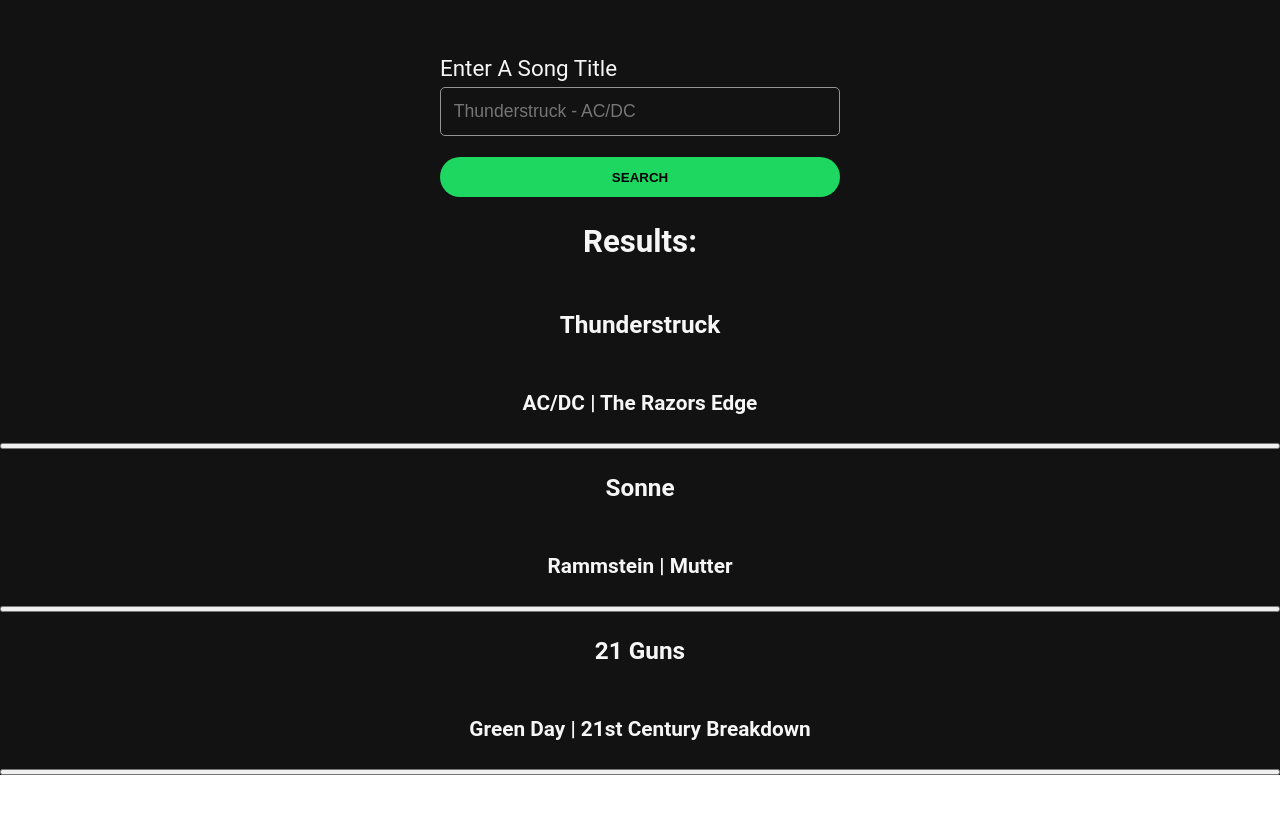
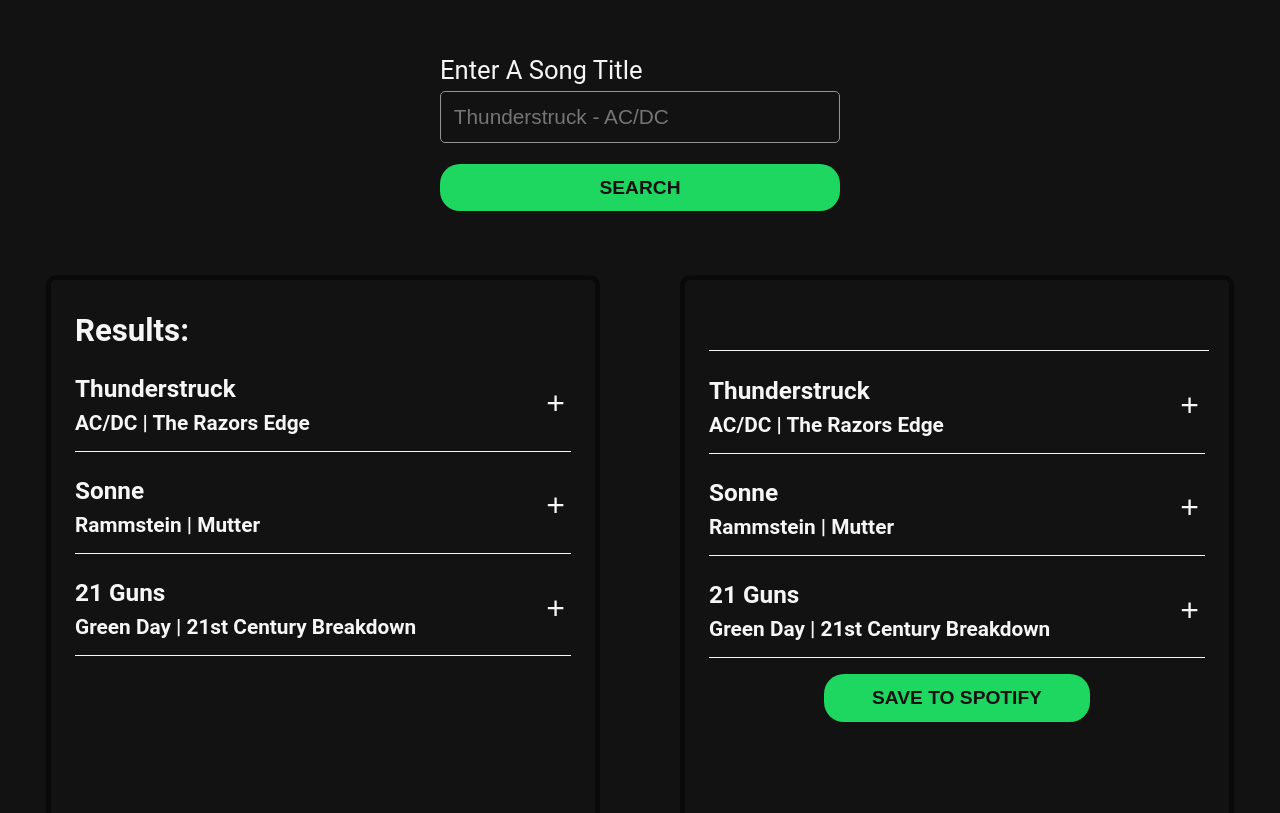
Before and after one commit to dkhatkin/JammingApp, a React (Create React App) app: page / in a window 1280 px wide. Shown: the part 105-918 px from the top of the page. Before the commit the page ends 880 px from the top, so only its background shows below. Built offline with nearby package versions, Linux system fonts and the light colour scheme.

Commit message:
add style for most of the components hard coded

```diff
--- a/src/components/App/App.css
+++ b/src/components/App/App.css
@@ -8,3 +8,9 @@
   background-color: #121212;
   min-height: 100vh;
 }
+.ResultsPlaylist{
+  display: flex;
+  justify-content: center;
+  column-gap: 5rem;
+
+}
--- a/src/components/App/App.js
+++ b/src/components/App/App.js
@@ -2,12 +2,22 @@
 import SearchForm from '../SearchForm/SearchForm';
 import Track from "../Track/Track";
 import SearchResults from '../SearchResults/SearchResults';
+import Playlist from '../Playlist/Playlist';
 function App() {
+  const songs = [
+    { artist: 'AC/DC', title: 'Thunderstruck', album: "The Razors Edge" },
+    { artist: 'Rammstein', title: 'Sonne', album: "Mutter" },
+    { artist: 'Green Day', title: '21 Guns', album: "21st Century Breakdown" },
+  ]
   return (
     <div className="App">
       <main className="main">
         <SearchForm/>
-        <SearchResults/>
+        <div className="ResultsPlaylist">
+        <SearchResults songs={songs}/>
+        <Playlist songs={songs}/>
+        </div>
+
       </main>
     </div>
   );
--- /dev/null
+++ b/src/components/Playlist/Playlist.css
@@ -0,0 +1,35 @@
+.Playlist {
+  max-width: 31rem;
+  width: 100%;
+  text-align: left;
+  border: 5px solid #090909;
+  border-radius: 10px;
+  padding: 2rem 1.5rem 6rem;
+}
+.PlaylistName{
+    background-color: transparent;
+    color: #f6f6f6;
+    border: none;
+    border-bottom: 1px solid #f6f6f6;
+    width: 100%;
+    font-size: 1.95rem;
+    font-weight: 700;
+}
+.PlaylistName:focus{
+    outline: none;
+}
+.PlaylistSongs{
+    margin-bottom: 1rem;
+}
+.PlaylistButton{
+    padding: 0.8rem 3rem;
+    border-radius: 20px;
+    background-color: #1ed760;
+    border: none;
+    color: #121212;
+    font-weight: 700;
+    cursor: pointer;
+    font-size: 1.2rem;
+    margin: 0 auto;
+    display: block;
+}
--- a/src/components/Playlist/Playlist.js
+++ b/src/components/Playlist/Playlist.js
@@ -0,0 +1,23 @@
+import React from "react";
+import "./Playlist.css";
+import Track from "../Track/Track";
+import SearchResults from "../SearchResults/SearchResults";
+function Playlist (props) {
+    const songs = props.songs;
+    return (
+        <div className="Playlist">
+      <input className="PlaylistName"/>
+      <div className="PlaylistSongs">
+        {
+          songs.map((track, index) => {
+            return (
+              <Track key={index} track={track}/>
+            )
+          })
+        }
+      </div>
+      <button className="PlaylistButton">SAVE TO SPOTIFY</button>
+    </div>
+    )
+}
+export default Playlist;
--- a/src/components/SearchForm/SearchForm.css
+++ b/src/components/SearchForm/SearchForm.css
@@ -4,15 +4,16 @@
     max-width: 25rem;
     margin: 0 auto;
     padding-top: 20vh;
+    margin-bottom: 4rem;
 }
 .SearchLabel{
     text-align: left;
     margin-bottom: 0.4rem;
-    font-size: 1.4rem;
+    font-size: 1.6rem;
 }
 .SearchBar{
     padding: 0.8rem;
-    font-size: 1.1rem;
+    font-size: 1.3rem;
     border: 1px solid #939393;
     border-radius: 5px;
     background-color: transparent;
@@ -27,7 +28,8 @@
     border-radius: 20px;
     background-color: #1ed760;
     border: none;
-    color: #000;
+    color: #121212;
     font-weight: 700;
     cursor: pointer;
+    font-size: 1.2rem;
 }
--- a/src/components/SearchResults/SearchResults.css
+++ b/src/components/SearchResults/SearchResults.css
@@ -0,0 +1,11 @@
+.SearchResults {
+  max-width: 31rem;
+  width: 100%;
+  text-align: left;
+  border: 5px solid #090909;
+  border-radius: 10px;
+  padding: 2rem 1.5rem 6rem;
+}
+.SearchTitle {
+  margin: 0;
+}
--- a/src/components/SearchResults/SearchResults.js
+++ b/src/components/SearchResults/SearchResults.js
@@ -1,18 +1,14 @@
 import React from "react";
 import Track from "../Track/Track";
+import "./SearchResults.css"
+function SearchResults(props) {
 
-function SearchResults(props) {
-  const songs = [
-    { artist: 'AC/DC', title: 'Thunderstruck', album: "The Razors Edge" },
-    { artist: 'Rammstein', title: 'Sonne', album: "Mutter" },
-    { artist: 'Green Day', title: '21 Guns', album: "21st Century Breakdown" },
-  ]
   return (
     <div className="SearchResults">
-      <h2>Results: </h2>
+      <h2 className="SearchTitle">Results: </h2>
       <div className="TrackList">
         {
-          songs.map((track, index) => {
+          props.songs.map((track, index) => {
             return (
               <Track key={index} track={track}/>
             )
--- a/src/components/Track/Track.css
+++ b/src/components/Track/Track.css
@@ -1,8 +1,27 @@
-.Track {
+.Track{
+    border-bottom: 1.5px solid #f6f6f6;
+    display: flex;
+    align-items: center;
+    justify-content: space-between;
+}
+.TrackInfo {
     display: flex;
     flex-direction: column;
-
+    margin-bottom: 1rem;
 }
 .TrackName{
     width: 100%;
+    margin-bottom: 0.5rem;
 }
+.TrackArtistAlbum{
+    margin: 0;
+}
+.TrackButton{
+    max-width: 2rem;
+    max-height: 2rem;
+    font-size: 2rem;
+    border: none;
+    background-color: transparent;
+    color: #f6f6f6;
+    cursor: pointer;
+}
--- a/src/components/Track/Track.js
+++ b/src/components/Track/Track.js
@@ -1,14 +1,16 @@
 import React from "react";
-import "./Track.css"
-function Track (props) {
-    return (
-
-        <div className="Track">
-            <h3 className="TrackName">{props.track.title}</h3>
-            <h4 className="TrackArtistAlbum">{props.track.artist} | {props.track.album}</h4>
-
-            <button></button>
-        </div>
-    )
+import "./Track.css";
+function Track(props) {
+  return (
+    <div className="Track">
+      <div className="TrackInfo">
+        <h3 className="TrackName">{props.track.title}</h3>
+        <h4 className="TrackArtistAlbum">
+          {props.track.artist} | {props.track.album}
+        </h4>
+      </div>
+      <button className="TrackButton">+</button>
+    </div>
+  );
 }
 export default Track;
```
Also changed, not shown: src/components/Playlist/Playlis.css (deleted).
